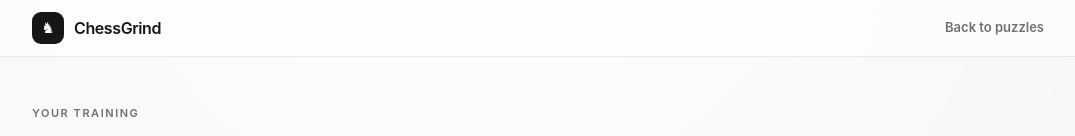
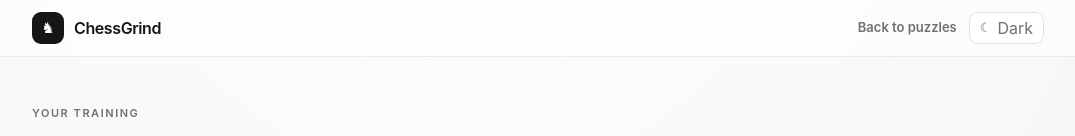
Before and after one commit to shubhambhar007/ChessGrind, a Next.js app: page /insights in a window 1280 px wide. Shown: the top 136 px of the page, without its empty margins (102-1177 px from the left). Built offline with nearby package versions, Linux system fonts and the light colour scheme.

Commit message:
Add persistent dark mode

```diff
--- a/app/globals.css
+++ b/app/globals.css
@@ -3,6 +3,9 @@
 :root {
   --background: #f7f7f8;
   --surface: #ffffff;
+  --header: rgba(255, 255, 255, 0.55);
+  --button: #161617;
+  --button-text: #ffffff;
 
   --text: #161617;
   --secondary: #707074;
@@ -33,6 +36,38 @@
     0 8px 24px rgba(0, 0, 0, 0.045);
 }
 
+:root[data-theme="dark"] {
+  --background: #0e1014;
+  --surface: #171a20;
+  --header: rgba(14, 16, 20, 0.72);
+
+  --text: #f1f3f7;
+  --secondary: #a3a9b4;
+  --tertiary: #737b88;
+
+  --line: rgba(255, 255, 255, 0.085);
+  --line-strong: rgba(255, 255, 255, 0.14);
+
+  --accent: #8096ff;
+  --accent-soft: rgba(128, 150, 255, 0.13);
+  --accent-soft-strong: rgba(128, 150, 255, 0.22);
+
+  --success: #62d47e;
+  --danger: #ff716b;
+  --danger-soft: rgba(255, 113, 107, 0.13);
+  --danger-strong: rgba(255, 113, 107, 0.25);
+
+  --button: #f1f3f7;
+  --button-text: #111318;
+
+  --shadow-board:
+    0 1px 2px rgba(0, 0, 0, 0.28),
+    0 18px 44px rgba(0, 0, 0, 0.3);
+  --shadow-soft:
+    0 1px 2px rgba(0, 0, 0, 0.22),
+    0 8px 24px rgba(0, 0, 0, 0.18);
+}
+
 * {
   box-sizing: border-box;
 }
@@ -48,7 +83,11 @@ body {
   background:
     radial-gradient(
       circle at 44% -12%,
-      rgba(255, 255, 255, 0.95),
+      color-mix(
+        in srgb,
+        var(--surface) 88%,
+        transparent
+      ),
       transparent 40%
     ),
     var(--background);
@@ -64,6 +103,9 @@ body {
 
   -webkit-font-smoothing: antialiased;
   text-rendering: optimizeLegibility;
+  transition:
+    color 180ms ease,
+    background-color 180ms ease;
 }
 
 button {
--- a/app/insights/page.tsx
+++ b/app/insights/page.tsx
@@ -1,6 +1,7 @@
 "use client";
 
 import Link from "next/link";
+import ThemeToggle from "../theme-toggle";
 import {
   useEffect,
   useMemo,
@@ -361,7 +362,7 @@ function ThemeTooltip({
           rounded-[10px]
           border
           border-black/[0.08]
-          bg-white
+          bg-[var(--surface)]
           px-3.5
           py-3
           text-left
@@ -527,7 +528,7 @@ export default function InsightsPage() {
 
       {/* HEADER */}
 
-      <header className="border-b border-[var(--line)] bg-white/55 backdrop-blur-xl">
+      <header className="border-b border-[var(--line)] bg-[var(--header)] backdrop-blur-xl">
 
         <div className="mx-auto flex h-[56px] max-w-[1060px] items-center justify-between px-6">
 
@@ -536,7 +537,7 @@ export default function InsightsPage() {
             className="flex items-center gap-2.5"
           >
 
-            <div className="flex h-8 w-8 items-center justify-center rounded-[9px] bg-[#161617] text-[15px] text-white">
+            <div className="flex h-8 w-8 items-center justify-center rounded-[9px] bg-[var(--button)] text-[15px] text-[var(--button-text)]">
               ♞
             </div>
 
@@ -546,12 +547,16 @@ export default function InsightsPage() {
 
           </Link>
 
+          <div className="flex items-center gap-3">
             <Link
               href="/"
               className="control text-[13px] font-semibold text-[var(--secondary)] hover:text-[var(--text)]"
             >
               Back to puzzles
             </Link>
+
+            <ThemeToggle />
+          </div>
 
         </div>
 
@@ -629,7 +634,7 @@ export default function InsightsPage() {
 
           <div className="grid gap-5 md:grid-cols-2">
 
-            <div className="rounded-[18px] border border-[var(--line)] bg-white p-6 shadow-[var(--shadow-soft)]">
+            <div className="rounded-[18px] border border-[var(--line)] bg-[var(--surface)] p-6 shadow-[var(--shadow-soft)]">
 
               <div className="text-[11px] font-semibold uppercase tracking-[0.13em] text-[var(--secondary)]">
                 Training focus
@@ -697,7 +702,7 @@ export default function InsightsPage() {
 
             </div>
 
-            <div className="rounded-[18px] border border-[var(--line)] bg-white p-6 shadow-[var(--shadow-soft)]">
+            <div className="rounded-[18px] border border-[var(--line)] bg-[var(--surface)] p-6 shadow-[var(--shadow-soft)]">
 
               <div className="text-[11px] font-semibold uppercase tracking-[0.13em] text-[var(--secondary)]">
                 Strongest pattern
@@ -832,7 +837,7 @@ export default function InsightsPage() {
                       <div className="h-[7px] w-full overflow-hidden rounded-full bg-black/[0.055]">
 
                         <div
-                          className="h-full rounded-full bg-[#161617] transition-all duration-500"
+                          className="h-full rounded-full bg-[var(--button)] transition-all duration-500"
                           style={{
                             width: `${insight.performance}%`,
                           }}
@@ -881,7 +886,7 @@ export default function InsightsPage() {
 
           <div className="mt-6 grid grid-cols-2 gap-4 sm:grid-cols-4">
 
-            <div className="rounded-[15px] border border-[var(--line)] bg-white p-5">
+            <div className="rounded-[15px] border border-[var(--line)] bg-[var(--surface)] p-5">
 
               <div className="text-[12px] text-[var(--secondary)]">
                 Correct moves
@@ -893,7 +898,7 @@ export default function InsightsPage() {
 
             </div>
 
-            <div className="rounded-[15px] border border-[var(--line)] bg-white p-5">
+            <div className="rounded-[15px] border border-[var(--line)] bg-[var(--surface)] p-5">
 
               <div className="text-[12px] text-[var(--secondary)]">
                 Wrong moves
@@ -905,7 +910,7 @@ export default function InsightsPage() {
 
             </div>
 
-            <div className="rounded-[15px] border border-[var(--line)] bg-white p-5">
+            <div className="rounded-[15px] border border-[var(--line)] bg-[var(--surface)] p-5">
 
               <div className="text-[12px] text-[var(--secondary)]">
                 Hints used
@@ -917,7 +922,7 @@ export default function InsightsPage() {
 
             </div>
 
-            <div className="rounded-[15px] border border-[var(--line)] bg-white p-5">
+            <div className="rounded-[15px] border border-[var(--line)] bg-[var(--surface)] p-5">
 
               <div className="text-[12px] text-[var(--secondary)]">
                 Skipped
@@ -962,7 +967,7 @@ export default function InsightsPage() {
 
             <Link
               href="/"
-              className="control inline-flex min-h-[44px] items-center justify-center rounded-[11px] bg-[#161617] px-6 text-[14px] font-semibold text-white"
+              className="control inline-flex min-h-[44px] items-center justify-center rounded-[11px] bg-[var(--button)] px-6 text-[14px] font-semibold text-[var(--button-text)]"
             >
               Continue training
             </Link>
--- a/app/layout.tsx
+++ b/app/layout.tsx
@@ -3,6 +3,17 @@ import { Geist, Geist_Mono } from "next/font/google";
 import { Analytics } from "@vercel/analytics/next";
 import { SpeedInsights } from "@vercel/speed-insights/next";
 import "./globals.css";
+
+const themeScript = `
+  try {
+    const saved = localStorage.getItem("chessgrind-theme");
+    const theme = saved === "dark" || saved === "light"
+      ? saved
+      : (matchMedia("(prefers-color-scheme: dark)").matches ? "dark" : "light");
+    document.documentElement.dataset.theme = theme;
+    document.documentElement.style.colorScheme = theme;
+  } catch {}
+`;
 
 const geistSans = Geist({
   variable: "--font-geist-sans",
@@ -26,8 +37,16 @@ export default function RootLayout({
   return (
     <html
       lang="en"
+      suppressHydrationWarning
       className={`${geistSans.variable} ${geistMono.variable} h-full antialiased`}
     >
+      <head>
+        <script
+          dangerouslySetInnerHTML={{
+            __html: themeScript,
+          }}
+        />
+      </head>
       <body className="min-h-full flex flex-col">
         {children}
 
--- /dev/null
+++ b/app/theme-toggle.tsx
@@ -0,0 +1,93 @@
+"use client";
+
+import {
+  useSyncExternalStore,
+} from "react";
+
+const THEME_KEY =
+  "chessgrind-theme";
+
+type Theme = "light" | "dark";
+
+function applyTheme(
+  theme: Theme
+) {
+  document.documentElement.dataset.theme =
+    theme;
+  document.documentElement.style.colorScheme =
+    theme;
+  window.dispatchEvent(
+    new Event("chessgrind-theme-change")
+  );
+}
+
+function subscribe(
+  callback: () => void
+) {
+  window.addEventListener(
+    "chessgrind-theme-change",
+    callback
+  );
+
+  return () =>
+    window.removeEventListener(
+      "chessgrind-theme-change",
+      callback
+    );
+}
+
+function getTheme(): Theme {
+  return document.documentElement
+    .dataset.theme === "dark"
+    ? "dark"
+    : "light";
+}
+
+export default function ThemeToggle() {
+  const theme = useSyncExternalStore(
+    subscribe,
+    getTheme,
+    () => "light"
+  );
+
+  function toggleTheme() {
+    const next =
+      theme === "dark"
+        ? "light"
+        : "dark";
+
+    applyTheme(next);
+    window.localStorage.setItem(
+      THEME_KEY,
+      next
+    );
+  }
+
+  const isDark =
+    theme === "dark";
+
+  return (
+    <button
+      type="button"
+      onClick={toggleTheme}
+      aria-label={`Switch to ${
+        isDark ? "light" : "dark"
+      } mode`}
+      title={`Switch to ${
+        isDark ? "light" : "dark"
+      } mode`}
+      className="control flex h-8 items-center gap-1.5 rounded-[9px] border border-[var(--line-strong)] bg-[var(--surface)] px-2.5 text-[11px] font-semibold text-[var(--secondary)] hover:text-[var(--text)]"
+    >
+      <span
+        aria-hidden="true"
+        className="text-[13px]"
+      >
+        {isDark ? "☀" : "☾"}
+      </span>
+
+      <span className="hidden sm:inline">
+        {isDark ? "Light" : "Dark"}
+      </span>
+    </button>
+  );
+}
```
Also changed, not shown: app/page.tsx (+23 -16 lines). Lines whose indentation alone changed are shown as unchanged.
